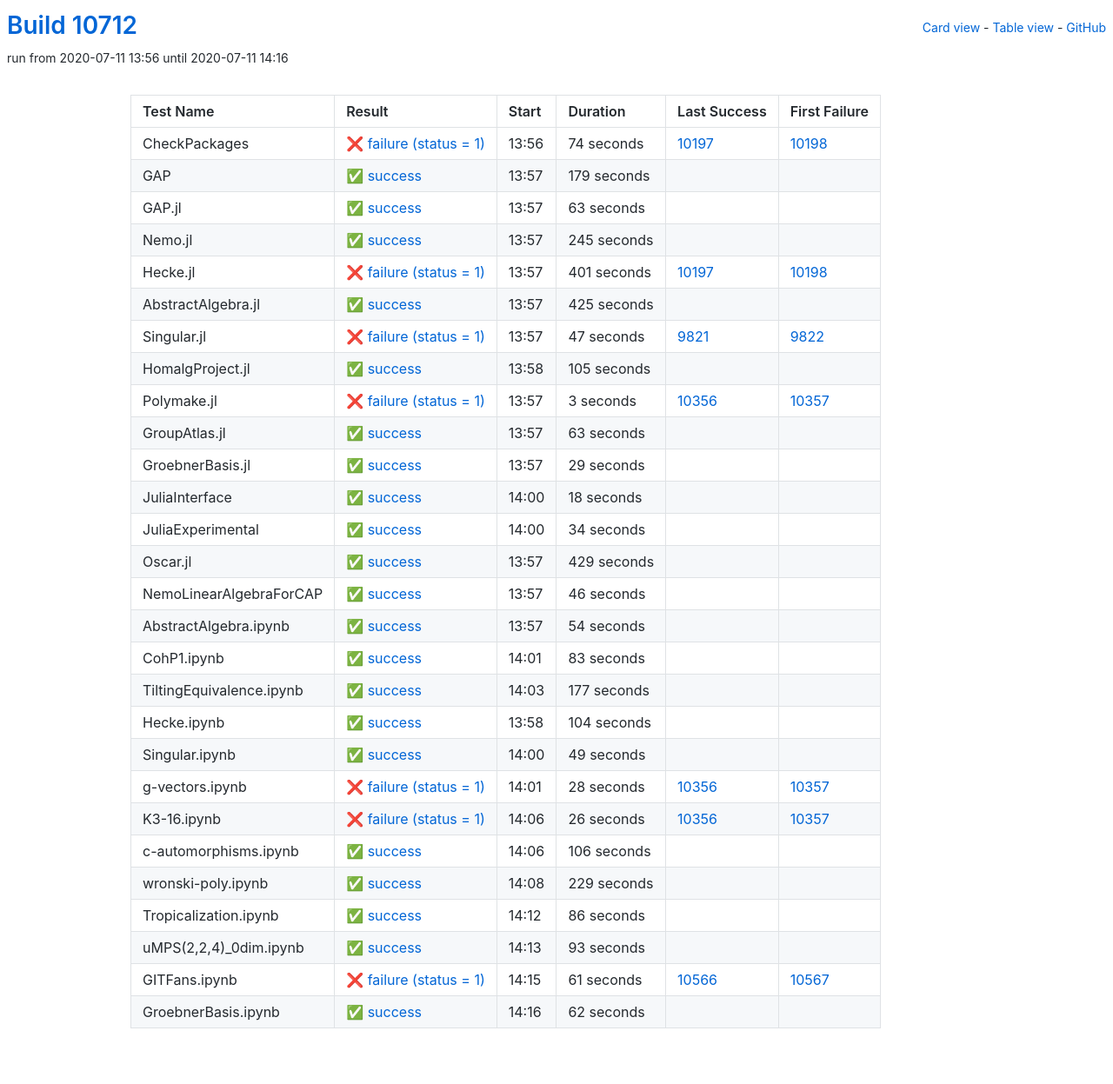
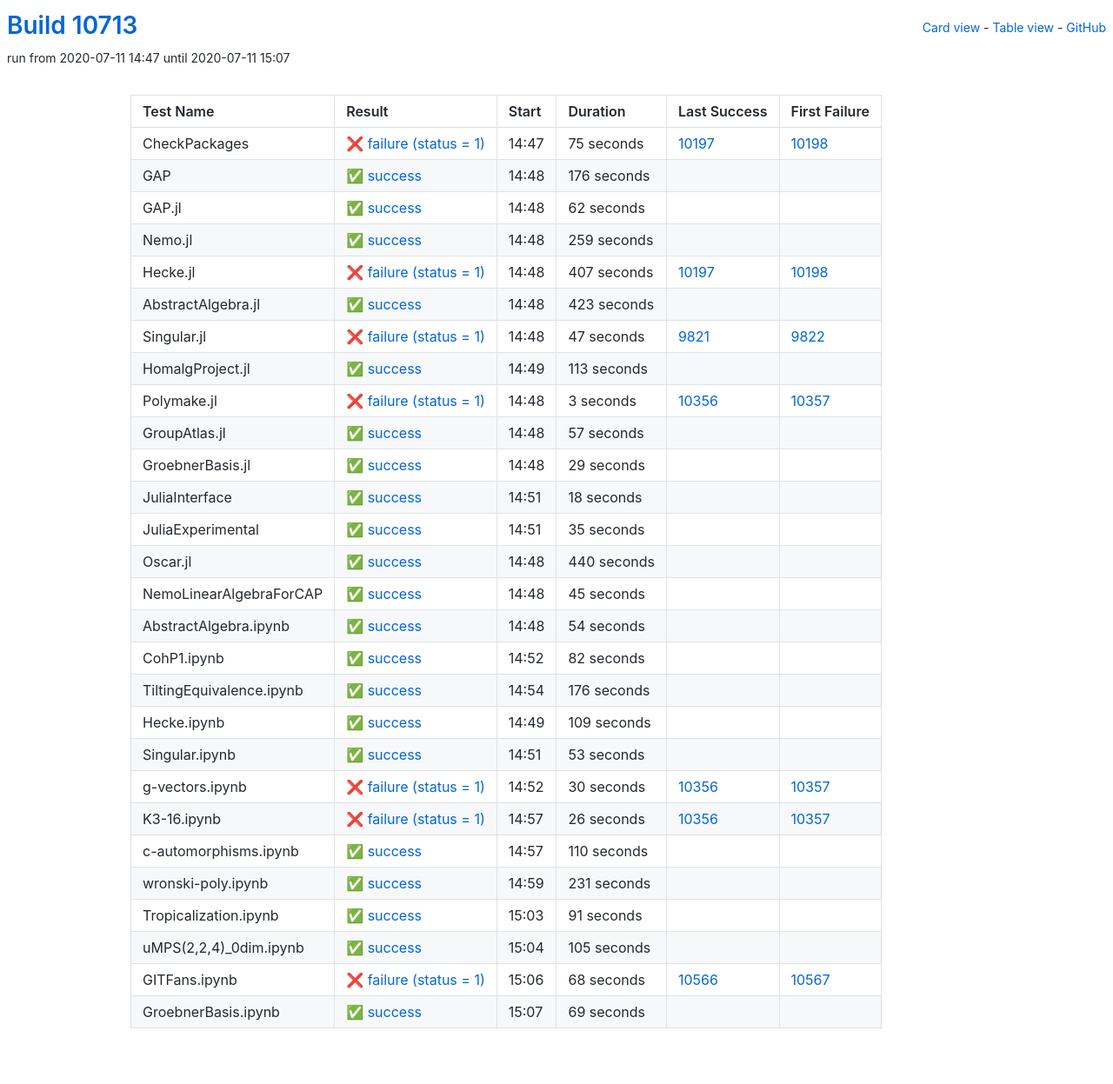
Before and after one commit to oscar-system/oscar-ci-status, a Jekyll site: the page built from table.html, in a window 1280 px wide. Shown: the whole page at 87% size. Built offline with Jekyll 4.4.1, drawn with Linux system fonts in a browser that asks for light colours.

Commit message:
Build #10713

```diff
--- a/_data/ci.yml
+++ b/_data/ci.yml
@@ -1,6 +1,6 @@
 ---
-build: 10712
-build_url: https://oscarci.mathematik.uni-kl.de/job/oscar/10712/
+build: 10713
+build_url: https://oscarci.mathematik.uni-kl.de/job/oscar/10713/
 job: oscar
 organization: oscar-system
 repo: oscar-ci-status
@@ -8,80 +8,80 @@
 tests:
 - name: CheckPackages
   id: checkpackages
-  log: https://oscarci.mathematik.uni-kl.de/job/oscar/10712/artifact/logs/build-10712/CheckPackages.log
-  start: 2020-07-11 13:56
+  log: https://oscarci.mathematik.uni-kl.de/job/oscar/10713/artifact/logs/build-10713/CheckPackages.log
+  start: 2020-07-11 14:47
   success: false
   exitcode: 1
   status: failure
-  duration: 74
+  duration: 75
   last_success: 10197
   last_success_url: https://oscarci.mathematik.uni-kl.de/job/oscar/10197/
   first_failure: 10198
   first_failure_url: https://oscarci.mathematik.uni-kl.de/job/oscar/10198/
 - name: GAP
   id: gap
-  log: https://oscarci.mathematik.uni-kl.de/job/oscar/10712/artifact/logs/build-10712/GAP.log
-  start: 2020-07-11 13:57
+  log: https://oscarci.mathematik.uni-kl.de/job/oscar/10713/artifact/logs/build-10713/GAP.log
+  start: 2020-07-11 14:48
   success: true
   exitcode: 0
   status: success
-  duration: 179
+  duration: 176
   last_success: false
   last_success_url:
   first_failure: false
   first_failure_url:
 - name: GAP.jl
   id: gap-jl
-  log: https://oscarci.mathematik.uni-kl.de/job/oscar/10712/artifact/logs/build-10712/GAP.jl.log
-  start: 2020-07-11 13:57
+  log: https://oscarci.mathematik.uni-kl.de/job/oscar/10713/artifact/logs/build-10713/GAP.jl.log
+  start: 2020-07-11 14:48
   success: true
   exitcode: 0
   status: success
-  duration: 63
+  duration: 62
   last_success: false
   last_success_url:
   first_failure: false
   first_failure_url:
 - name: Nemo.jl
   id: nemo-jl
-  log: https://oscarci.mathematik.uni-kl.de/job/oscar/10712/artifact/logs/build-10712/Nemo.jl.log
-  start: 2020-07-11 13:57
+  log: https://oscarci.mathematik.uni-kl.de/job/oscar/10713/artifact/logs/build-10713/Nemo.jl.log
+  start: 2020-07-11 14:48
   success: true
   exitcode: 0
   status: success
-  duration: 245
+  duration: 259
   last_success: false
   last_success_url:
   first_failure: false
   first_failure_url:
 - name: Hecke.jl
   id: hecke-jl
-  log: https://oscarci.mathematik.uni-kl.de/job/oscar/10712/artifact/logs/build-10712/Hecke.jl.log
-  start: 2020-07-11 13:57
+  log: https://oscarci.mathematik.uni-kl.de/job/oscar/10713/artifact/logs/build-10713/Hecke.jl.log
+  start: 2020-07-11 14:48
   success: false
   exitcode: 1
   status: failure
-  duration: 401
+  duration: 407
   last_success: 10197
   last_success_url: https://oscarci.mathematik.uni-kl.de/job/oscar/10197/
   first_failure: 10198
   first_failure_url: https://oscarci.mathematik.uni-kl.de/job/oscar/10198/
 - name: AbstractAlgebra.jl
   id: abstractalgebra-jl
-  log: https://oscarci.mathematik.uni-kl.de/job/oscar/10712/artifact/logs/build-10712/AbstractAlgebra.jl.log
-  start: 2020-07-11 13:57
+  log: https://oscarci.mathematik.uni-kl.de/job/oscar/10713/artifact/logs/build-10713/AbstractAlgebra.jl.log
+  start: 2020-07-11 14:48
   success: true
   exitcode: 0
   status: success
-  duration: 425
+  duration: 423
   last_success: false
   last_success_url:
   first_failure: false
   first_failure_url:
 - name: Singular.jl
   id: singular-jl
-  log: https://oscarci.mathematik.uni-kl.de/job/oscar/10712/artifact/logs/build-10712/Singular.jl.log
-  start: 2020-07-11 13:57
+  log: https://oscarci.mathematik.uni-kl.de/job/oscar/10713/artifact/logs/build-10713/Singular.jl.log
+  start: 2020-07-11 14:48
   success: false
   exitcode: 1
   status: failure
@@ -92,20 +92,20 @@
   first_failure_url: https://oscarci.mathematik.uni-kl.de/job/oscar/9822/
 - name: HomalgProject.jl
   id: homalgproject-jl
-  log: https://oscarci.mathematik.uni-kl.de/job/oscar/10712/artifact/logs/build-10712/HomalgProject.jl.log
-  start: 2020-07-11 13:58
+  log: https://oscarci.mathematik.uni-kl.de/job/oscar/10713/artifact/logs/build-10713/HomalgProject.jl.log
+  start: 2020-07-11 14:49
   success: true
   exitcode: 0
   status: success
-  duration: 105
+  duration: 113
   last_success: false
   last_success_url:
   first_failure: false
   first_failure_url:
 - name: Polymake.jl
   id: polymake-jl
-  log: https://oscarci.mathematik.uni-kl.de/job/oscar/10712/artifact/logs/build-10712/Polymake.jl.log
-  start: 2020-07-11 13:57
+  log: https://oscarci.mathematik.uni-kl.de/job/oscar/10713/artifact/logs/build-10713/Polymake.jl.log
+  start: 2020-07-11 14:48
   success: false
   exitcode: 1
   status: failure
@@ -116,20 +116,20 @@
   first_failure_url: https://oscarci.mathematik.uni-kl.de/job/oscar/10357/
 - name: GroupAtlas.jl
   id: groupatlas-jl
-  log: https://oscarci.mathematik.uni-kl.de/job/oscar/10712/artifact/logs/build-10712/GroupAtlas.jl.log
-  start: 2020-07-11 13:57
+  log: https://oscarci.mathematik.uni-kl.de/job/oscar/10713/artifact/logs/build-10713/GroupAtlas.jl.log
+  start: 2020-07-11 14:48
   success: true
   exitcode: 0
   status: success
-  duration: 63
+  duration: 57
   last_success: false
   last_success_url:
   first_failure: false
   first_failure_url:
 - name: GroebnerBasis.jl
   id: groebnerbasis-jl
-  log: https://oscarci.mathematik.uni-kl.de/job/oscar/10712/artifact/logs/build-10712/GroebnerBasis.jl.log
-  start: 2020-07-11 13:57
+  log: https://oscarci.mathematik.uni-kl.de/job/oscar/10713/artifact/logs/build-10713/GroebnerBasis.jl.log
+  start: 2020-07-11 14:48
   success: true
   exitcode: 0
   status: success
@@ -140,8 +140,8 @@
   first_failure_url:
 - name: JuliaInterface
   id: juliainterface
-  log: https://oscarci.mathematik.uni-kl.de/job/oscar/10712/artifact/logs/build-10712/JuliaInterface.log
-  start: 2020-07-11 14:00
+  log: https://oscarci.mathematik.uni-kl.de/job/oscar/10713/artifact/logs/build-10713/JuliaInterface.log
+  start: 2020-07-11 14:51
   success: true
   exitcode: 0
   status: success
@@ -152,44 +152,44 @@
   first_failure_url:
 - name: JuliaExperimental
   id: juliaexperimental
-  log: https://oscarci.mathematik.uni-kl.de/job/oscar/10712/artifact/logs/build-10712/JuliaExperimental.log
-  start: 2020-07-11 14:00
+  log: https://oscarci.mathematik.uni-kl.de/job/oscar/10713/artifact/logs/build-10713/JuliaExperimental.log
+  start: 2020-07-11 14:51
   success: true
   exitcode: 0
   status: success
-  duration: 34
+  duration: 35
   last_success: false
   last_success_url:
   first_failure: false
   first_failure_url:
 - name: Oscar.jl
   id: oscar-jl
-  log: https://oscarci.mathematik.uni-kl.de/job/oscar/10712/artifact/logs/build-10712/Oscar.jl.log
-  start: 2020-07-11 13:57
+  log: https://oscarci.mathematik.uni-kl.de/job/oscar/10713/artifact/logs/build-10713/Oscar.jl.log
+  start: 2020-07-11 14:48
   success: true
   exitcode: 0
   status: success
-  duration: 429
+  duration: 440
   last_success: false
   last_success_url:
   first_failure: false
   first_failure_url:
 - name: NemoLinearAlgebraForCAP
   id: nemolinearalgebraforcap
-  log: https://oscarci.mathematik.uni-kl.de/job/oscar/10712/artifact/logs/build-10712/NemoLinearAlgebraForCAP.log
-  start: 2020-07-11 13:57
+  log: https://oscarci.mathematik.uni-kl.de/job/oscar/10713/artifact/logs/build-10713/NemoLinearAlgebraForCAP.log
+  start: 2020-07-11 14:48
   success: true
   exitcode: 0
   status: success
-  duration: 46
+  duration: 45
   last_success: false
   last_success_url:
   first_failure: false
   first_failure_url:
 - name: AbstractAlgebra.ipynb
   id: abstractalgebra-ipynb
-  log: https://oscarci.mathematik.uni-kl.de/job/oscar/10712/artifact/logs/build-10712/AbstractAlgebra.ipynb.log
-  start: 2020-07-11 13:57
+  log: https://oscarci.mathematik.uni-kl.de/job/oscar/10713/artifact/logs/build-10713/AbstractAlgebra.ipynb.log
+  start: 2020-07-11 14:48
   success: true
   exitcode: 0
   status: success
@@ -200,68 +200,68 @@
   first_failure_url:
 - name: CohP1.ipynb
   id: cohp1-ipynb
-  log: https://oscarci.mathematik.uni-kl.de/job/oscar/10712/artifact/logs/build-10712/CohP1.ipynb.log
-  start: 2020-07-11 14:01
+  log: https://oscarci.mathematik.uni-kl.de/job/oscar/10713/artifact/logs/build-10713/CohP1.ipynb.log
+  start: 2020-07-11 14:52
   success: true
   exitcode: 0
   status: success
-  duration: 83
+  duration: 82
   last_success: false
   last_success_url:
   first_failure: false
   first_failure_url:
 - name: TiltingEquivalence.ipynb
   id: tiltingequivalence-ipynb
-  log: https://oscarci.mathematik.uni-kl.de/job/oscar/10712/artifact/logs/build-10712/TiltingEquivalence.ipynb.log
-  start: 2020-07-11 14:03
+  log: https://oscarci.mathematik.uni-kl.de/job/oscar/10713/artifact/logs/build-10713/TiltingEquivalence.ipynb.log
+  start: 2020-07-11 14:54
   success: true
   exitcode: 0
   status: success
-  duration: 177
+  duration: 176
   last_success: false
   last_success_url:
   first_failure: false
   first_failure_url:
 - name: Hecke.ipynb
   id: hecke-ipynb
-  log: https://oscarci.mathematik.uni-kl.de/job/oscar/10712/artifact/logs/build-10712/Hecke.ipynb.log
-  start: 2020-07-11 13:58
+  log: https://oscarci.mathematik.uni-kl.de/job/oscar/10713/artifact/logs/build-10713/Hecke.ipynb.log
+  start: 2020-07-11 14:49
   success: true
   exitcode: 0
   status: success
-  duration: 104
+  duration: 109
   last_success: false
   last_success_url:
   first_failure: false
   first_failure_url:
 - name: Singular.ipynb
   id: singular-ipynb
-  log: https://oscarci.mathematik.uni-kl.de/job/oscar/10712/artifact/logs/build-10712/Singular.ipynb.log
-  start: 2020-07-11 14:00
+  log: https://oscarci.mathematik.uni-kl.de/job/oscar/10713/artifact/logs/build-10713/Singular.ipynb.log
+  start: 2020-07-11 14:51
   success: true
   exitcode: 0
   status: success
-  duration: 49
+  duration: 53
   last_success: false
   last_success_url:
   first_failure: false
   first_failure_url:
 - name: g-vectors.ipynb
   id: g-vectors-ipynb
-  log: https://oscarci.mathematik.uni-kl.de/job/oscar/10712/artifact/logs/build-10712/g-vectors.ipynb.log
-  start: 2020-07-11 14:01
+  log: https://oscarci.mathematik.uni-kl.de/job/oscar/10713/artifact/logs/build-10713/g-vectors.ipynb.log
+  start: 2020-07-11 14:52
   success: false
   exitcode: 1
   status: failure
-  duration: 28
+  duration: 30
   last_success: 10356
   last_success_url: https://oscarci.mathematik.uni-kl.de/job/oscar/10356/
   first_failure: 10357
   first_failure_url: https://oscarci.mathematik.uni-kl.de/job/oscar/10357/
 - name: K3-16.ipynb
   id: k3-16-ipynb
-  log: https://oscarci.mathematik.uni-kl.de/job/oscar/10712/artifact/logs/build-10712/K3-16.ipynb.log
-  start: 2020-07-11 14:06
+  log: https://oscarci.mathematik.uni-kl.de/job/oscar/10713/artifact/logs/build-10713/K3-16.ipynb.log
+  start: 2020-07-11 14:57
   success: false
   exitcode: 1
   status: failure
@@ -272,72 +272,72 @@
   first_failure_url: https://oscarci.mathematik.uni-kl.de/job/oscar/10357/
 - name: c-automorphisms.ipynb
   id: c-automorphisms-ipynb
-  log: https://oscarci.mathematik.uni-kl.de/job/oscar/10712/artifact/logs/build-10712/c-automorphisms.ipynb.log
-  start: 2020-07-11 14:06
+  log: https://oscarci.mathematik.uni-kl.de/job/oscar/10713/artifact/logs/build-10713/c-automorphisms.ipynb.log
+  start: 2020-07-11 14:57
   success: true
   exitcode: 0
   status: success
-  duration: 106
+  duration: 110
   last_success: false
   last_success_url:
   first_failure: false
   first_failure_url:
 - name: wronski-poly.ipynb
   id: wronski-poly-ipynb
-  log: https://oscarci.mathematik.uni-kl.de/job/oscar/10712/artifact/logs/build-10712/wronski-poly.ipynb.log
-  start: 2020-07-11 14:08
+  log: https://oscarci.mathematik.uni-kl.de/job/oscar/10713/artifact/logs/build-10713/wronski-poly.ipynb.log
+  start: 2020-07-11 14:59
   success: true
   exitcode: 0
   status: success
-  duration: 229
+  duration: 231
   last_success: false
   last_success_url:
   first_failure: false
   first_failure_url:
 - name: Tropicalization.ipynb
   id: tropicalization-ipynb
-  log: https://oscarci.mathematik.uni-kl.de/job/oscar/10712/artifact/logs/build-10712/Tropicalization.ipynb.log
-  start: 2020-07-11 14:12
+  log: https://oscarci.mathematik.uni-kl.de/job/oscar/10713/artifact/logs/build-10713/Tropicalization.ipynb.log
+  start: 2020-07-11 15:03
   success: true
   exitcode: 0
   status: success
-  duration: 86
+  duration: 91
   last_success: false
   last_success_url:
   first_failure: false
   first_failure_url:
 - name: uMPS(2,2,4)_0dim.ipynb
   id: umps-2-2-4-0dim-ipynb
-  log: https://oscarci.mathematik.uni-kl.de/job/oscar/10712/artifact/logs/build-10712/uMPS-2-2-4-_0dim.ipynb.log
-  start: 2020-07-11 14:13
+  log: https://oscarci.mathematik.uni-kl.de/job/oscar/10713/artifact/logs/build-10713/uMPS-2-2-4-_0dim.ipynb.log
+  start: 2020-07-11 15:04
   success: true
   exitcode: 0
   status: success
-  duration: 93
+  duration: 105
   last_success: false
   last_success_url:
   first_failure: false
   first_failure_url:
 - name: GITFans.ipynb
   id: gitfans-ipynb
-  log: https://oscarci.mathematik.uni-kl.de/job/oscar/10712/artifact/logs/build-10712/GITFans.ipynb.log
-  start: 2020-07-11 14:15
+  log: https://oscarci.mathematik.uni-kl.de/job/oscar/10713/artifact/logs/build-10713/GITFans.ipynb.log
+  start: 2020-07-11 15:06
   success: false
   exitcode: 1
   status: failure
-  duration: 61
+  duration: 68
   last_success: 10566
   last_success_url: https://oscarci.mathematik.uni-kl.de/job/oscar/10566/
   first_failure: 10567
   first_failure_url: https://oscarci.mathematik.uni-kl.de/job/oscar/10567/
 - name: GroebnerBasis.ipynb
   id: groebnerbasis-ipynb
-  log: https://oscarci.mathematik.uni-kl.de/job/oscar/10712/artifact/logs/build-10712/GroebnerBasis.ipynb.log
-  start: 2020-07-11 14:16
+  log: https://oscarci.mathematik.uni-kl.de/job/oscar/10713/artifact/logs/build-10713/GroebnerBasis.ipynb.log
+  start: 2020-07-11 15:07
   success: true
   exitcode: 0
   status: success
-  duration: 62
+  duration: 69
   last_success: false
   last_success_url:
   first_failure: false
```
Also changed, not shown: README.md.
